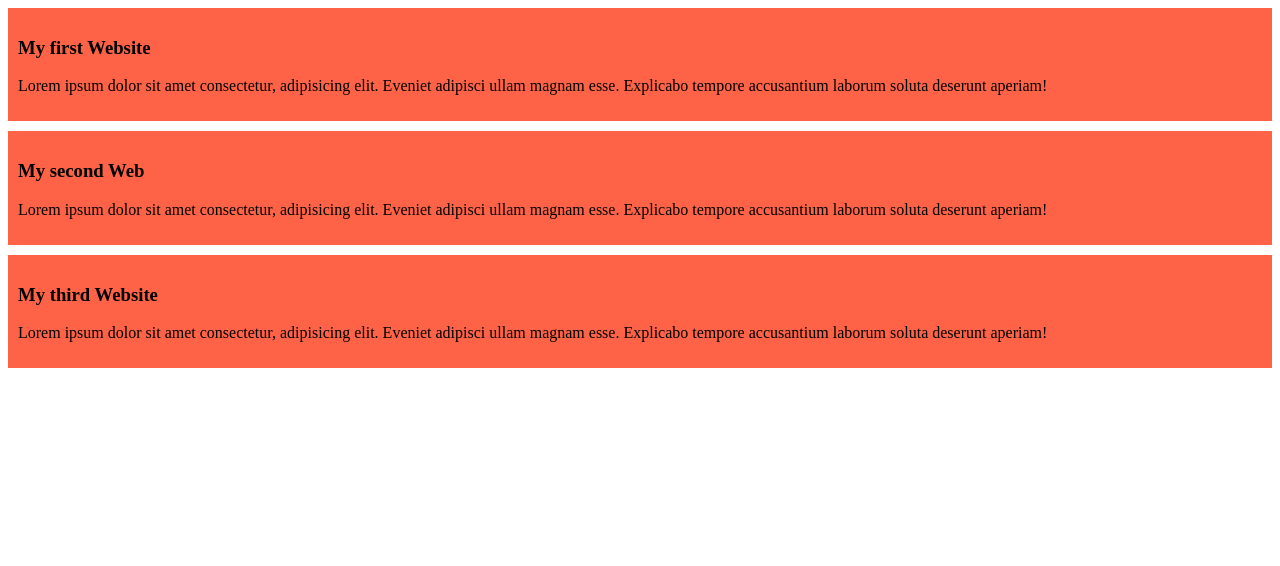
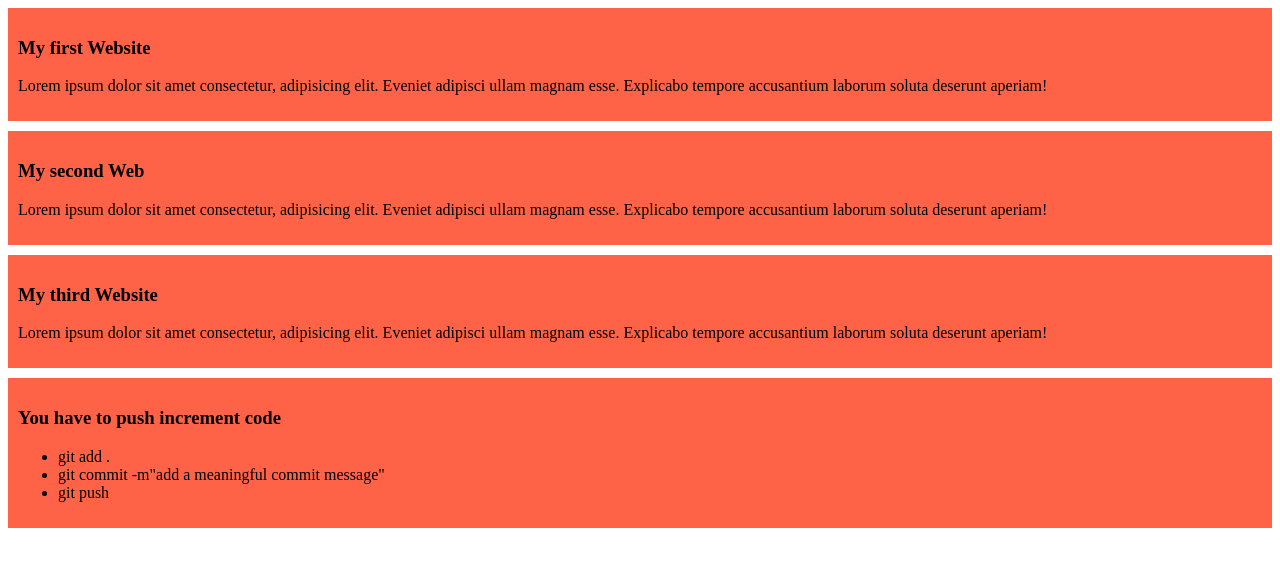
Before and after one commit to robindrajit/my-simple-website, a plain HTML site: page index.html in a window 1280 px wide. Drawn offline with Linux system fonts and the light colour scheme.

Commit message:
added a least

```diff
--- a/index.html
+++ b/index.html
@@ -13,5 +13,13 @@
     <p>Lorem ipsum dolor sit amet consectetur, adipisicing elit. Eveniet adipisci ullam magnam esse. Explicabo tempore accusantium laborum soluta deserunt aperiam!</p></div>
     <div><h3>My third Website</h3>
       <p>Lorem ipsum dolor sit amet consectetur, adipisicing elit. Eveniet adipisci ullam magnam esse. Explicabo tempore accusantium laborum soluta deserunt aperiam!</p></div>
+      <div>
+        <h3>You have to push increment code</h3>
+        <ul>
+          <li>git add .</li>
+          <li>git commit -m"add a meaningful commit message"</li>
+          <li>git push</li>
+        </ul>
+      </div>
 </body>
 </html>
```
